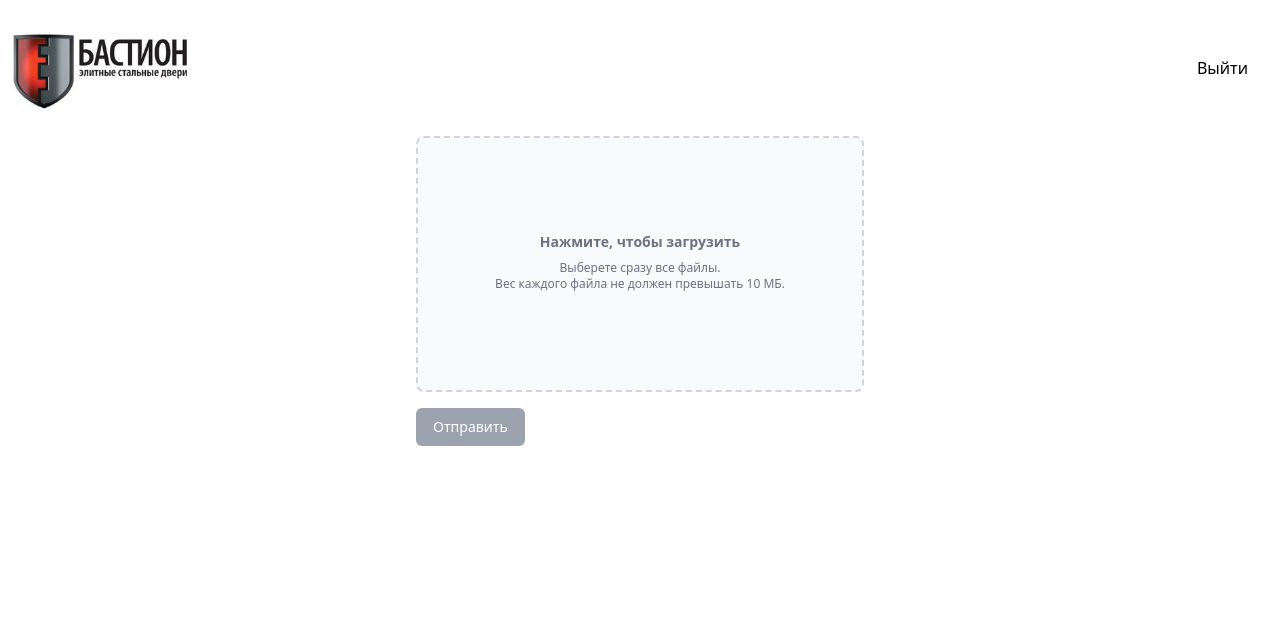
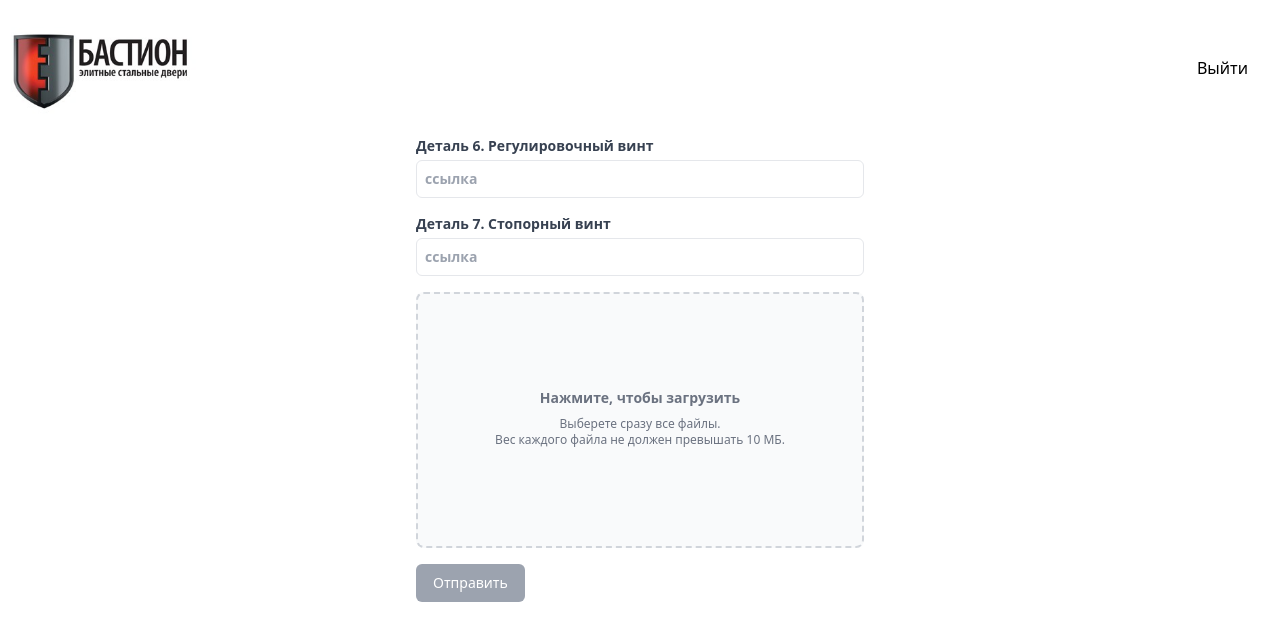
Before and after one commit to itgfrv/hr-frontend, a React (Create React App) app: page /file/upload/1 in a window 1280 px wide. Shown: the top 640 px of the page. Built offline with nearby package versions, Linux system fonts and the light colour scheme.

Commit message:
next step

```diff
--- a/src/components/caseStudy/CriteriaForm.tsx
+++ b/src/components/caseStudy/CriteriaForm.tsx
@@ -22,6 +22,8 @@ interface CaseStudyAttemptDTO {
     id: number;
     userId: number;
     status: string;
+    link1:string;
+    link2:string;
     files: FileDTO[];
     marks:MarkDto[];
 }
@@ -44,6 +46,8 @@ export function CriteriaForm() {
     const [disabled, setDisabled] = useState(false);
     const [totalScore, setTotalScore] = useState(0);
     const [maxScore, setMaxScore] = useState(0);
+        const [link1, setLink1] = useState<string>('');
+        const [link2, setLink2] = useState<string>('');
     useEffect(() => {
         const fetchCriteria = async () => {
             const token = localStorage.getItem('token');
@@ -69,6 +73,8 @@ export function CriteriaForm() {
                     navigator(-1)
                 }
                 setFiles(attemptResponse.data.files);
+                setLink1(attemptResponse.data.link1);
+                setLink2(attemptResponse.data.link2);
                 setCriteriaList(criteriaResponse.data);
                 if (attemptResponse.data.status==='CHECKED'){
                     setDisabled(true);
@@ -169,7 +175,7 @@ export function CriteriaForm() {
     return (
         <>
             <Header/>
-            <form onSubmit={handleSubmit} className="max-w-2xl mx-auto p-4">
+            <form onSubmit={handleSubmit} className="max-w-4xl mx-auto p-4">
                 <div className="flex justify-start p-2">
                     <button onClick={() => navigator(-1)} className="flex items-center text-gray-700 font-semibold">
                         <svg xmlns="http://www.w3.org/2000/svg" height="24px" viewBox="0 -960 960 960" width="24px"
@@ -197,6 +203,20 @@ export function CriteriaForm() {
                         <p>Файлы отсутствуют</p>
                     )}
                 </div>
+                  <div className="mb-4">
+                        <label className="block text-gray-700 text-sm font-bold mb-2">
+                            Деталь 6. Регулировочный винт
+
+                        </label>
+                        <a href={link1}>Деталь 6. Регулировочный винт</a>
+                    </div>
+
+                    <div className="mb-4">
+                        <label className="block text-gray-700 text-sm font-bold mb-2">
+                            Деталь 7. Стопорный винт
+                        </label>
+                        <a href={link1}>Деталь 6. Регулировочный винт</a>
+                    </div>
 
                 <div className="mt-8">
                     <h2 className="text-xl font-semibold mb-4">Проставить везде</h2>
@@ -216,53 +236,68 @@ export function CriteriaForm() {
                                         </label>
                                     ))}
                 </div>
+<div className="bg-white rounded-lg shadow-lg border border-gray-200 overflow-hidden">
+  <table className="w-full">
+    <thead className="bg-gray-50">
+      <tr>
+<th className="w-1/4 px-6 py-3 text-left text-sm font-medium text-gray-700">Критерий</th> {/* Уменьшил ширину */}
+        <th className="w-1/6 px-6 py-3 text-left text-sm font-medium text-gray-700">Оценка</th>   {/* Уменьшил ширину */}
+        <th className="w-7/12 px-6 py-3 text-left text-sm font-medium text-gray-700">Комментарий</th> {/* Увеличил ширину */}
+      </tr>
+    </thead>
+    <tbody>
       {criteriaList.map((criteria, index) => (
-                    <div key={criteria.criteriaId}
-                         className="mb-6 bg-white rounded-lg shadow-lg p-6 border border-gray-200">
-                        <h3 className="text-xl text-700">
+        <tr
+          key={criteria.criteriaId}
+          className="border-t border-gray-200 hover:bg-gray-50 transition-colors"
+        >
+          {/* Критерий */}
+          <td className="px-6 py-4 align-top">
+            <div className="text-sm font-semibold text-gray-900">
               {index + 1}. {criteria.criteria}
-                        </h3>
-                        <div className="mt-4">
-                            <label htmlFor={`score-${criteria.criteriaId}`}
-                                   className="block text-sm font-medium text-gray-700">
-                                Оценка
-                            </label>
-                            <div className="mt-1">
+            </div>
+          </td>
+
+          {/* Оценка */}
+          <td className="px-6 py-4 align-top">
+            <div className="flex flex-col gap-2">
+              <div className="flex items-center space-x-4">
                 {[0, 1, 2].map((value) => (
-                                        <label key={value} className="inline-flex items-center mr-4">
+                  <label key={value} className="inline-flex items-center">
                     <input
                       type="radio"
                       name={`score-${criteria.criteriaId}`}
                       value={value}
                       checked={evaluations[index]?.score === String(value)}
-                                                onChange={(e) => handleChange(index, 'score', e.target.value)}
-                                                className="form-radio text-indigo-600"
-                                                disabled={disabled}
+                      onChange={(e) => !disabled && handleChange(index, 'score', e.target.value)}
+                      className="form-radio text-indigo-600 disabled:bg-blue-600 disabled:border-blue-600"
                     />
                     <span className="ml-2">{value}</span>
                   </label>
                 ))}
+              </div>
               {formError && evaluations[index]?.score === '' && (
                 <p className="text-red-500 text-sm mt-1">Выберите оценку</p>
               )}
             </div>
-                        </div>
-                        <div className="mt-4">
-                            <label htmlFor={`comment-${criteria.criteriaId}`}
-                                   className="block text-sm font-medium text-gray-700">
-                                Комментарий
-                            </label>
+          </td>
+
+          {/* Комментарий */}
+          <td className="px-6 py-4 align-top">
             <textarea
               id={`comment-${criteria.criteriaId}`}
               name={`comment-${criteria.criteriaId}`}
               value={evaluations[index]?.comment || ''}
               onChange={(e) => handleChange(index, 'comment', e.target.value)}
-                                className="mt-1 p-2 border border-gray-300 rounded-lg w-full h-24 focus:ring-indigo-500 focus:border-indigo-500"
+              className="p-2 border border-gray-300 rounded-lg w-full h-24 focus:ring-indigo-500 focus:border-indigo-500"
               disabled={disabled}
             />
+          </td>
+        </tr>
+      ))}
+    </tbody>
+  </table>
 </div>
-                    </div>
-                ))}
 
                 {!disabled && (
                     <button
--- a/src/components/caseStudy/FileLoader.tsx
+++ b/src/components/caseStudy/FileLoader.tsx
@@ -5,9 +5,6 @@ import React, {ChangeEvent, useCallback, useEffect, useState} from "react";
 import axios, {AxiosError} from "axios";
 import {useNavigate, useParams} from "react-router-dom";
 
-interface FileRequest {
-    file: FormData
-}
 
 export function FileLoader() {
     const { id } = useParams();
@@ -15,6 +12,8 @@ export function FileLoader() {
     const [loading, setLoading] = useState<boolean>(false);
     const [error, setError] = useState<string>('');
     const [selectedFile, setSelectedFile] = useState<File[]>([]);
+    const [link1, setLink1] = useState<string>('');
+    const [link2, setLink2] = useState<string>('');
 
     async function sendFiles() {
         try {
@@ -25,6 +24,9 @@ export function FileLoader() {
                 selectedFile.forEach((file) => {
                     formData.append(`file`, file);
                 });
+
+                formData.append('link1', link1);
+                formData.append('link2', link2);
                 const token = localStorage.getItem('token');
                 if (token) {
                     await axios.post<FormData>(`${process.env.REACT_APP_DOMAIN}/api/v1/case-study/load/${id}`, formData, {
@@ -63,11 +65,39 @@ export function FileLoader() {
         setSelectedFile(updatedFiles);
     };
 
+    const handleLink1Change = (e: ChangeEvent<HTMLInputElement>) => setLink1(e.target.value);
+    const handleLink2Change = (e: ChangeEvent<HTMLInputElement>) => setLink2(e.target.value);
+
     return (
         <>
             <Header />
             <div className="max-w-md mx-auto content-center">
                 <form onSubmit={handleSubmit}>
+                     <div className="mb-4">
+                        <label className="block text-gray-700 text-sm font-bold mb-2">
+                            Деталь 6. Регулировочный винт
+                            <input
+                                type="text"
+                                value={link1}
+                                onChange={handleLink1Change}
+                                className="mt-1 p-2 w-full border rounded-md"
+                                placeholder="ссылка"
+                            />
+                        </label>
+                    </div>
+
+                    <div className="mb-4">
+                        <label className="block text-gray-700 text-sm font-bold mb-2">
+                            Деталь 7. Стопорный винт
+                            <input
+                                type="text"
+                                value={link2}
+                                onChange={handleLink2Change}
+                                className="mt-1 p-2 w-full border rounded-md"
+                                placeholder="ссылка"
+                            />
+                        </label>
+                    </div>
                     <div className="mb-4">
                         <label
                             htmlFor="file"
```
Lines whose indentation alone changed are shown as unchanged.
